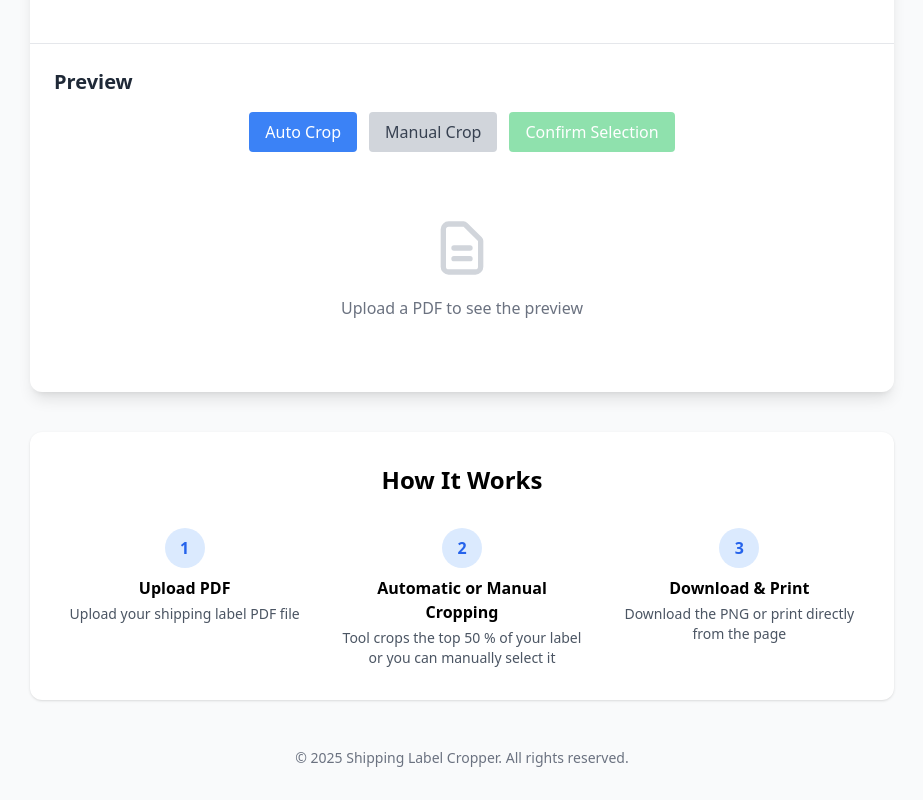
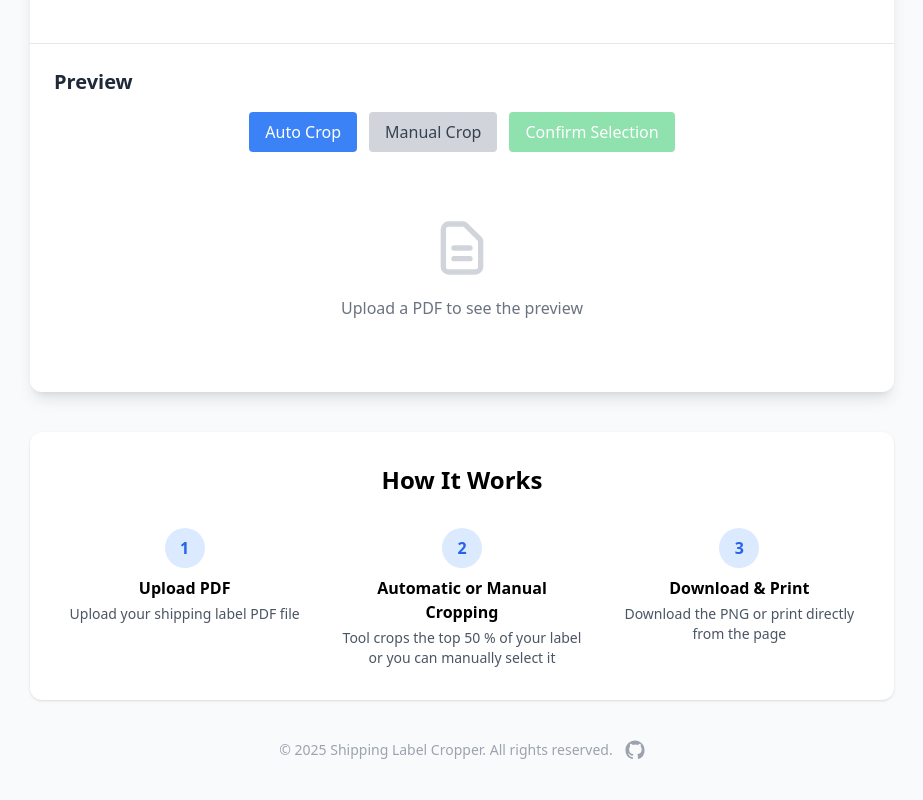
Before and after one commit to tatujan/Cropr, a plain HTML site: page index.html in a window 1280 px wide. Shown: the part 509-1309 px from the top of the page, without its empty margins (178-1101 px from the left). Drawn offline with nearby package versions, Linux system fonts and the light colour scheme; a script that the page names is missing.

Commit message:
link to repo added

```diff
--- a/index.html
+++ b/index.html
@@ -246,9 +246,29 @@
             </div>
         </section>
         <!----------- Footer ---------------------------------->
-        <footer class="mt-12 text-center text-gray-500 text-sm">
-            <p>© 2025 Shipping Label Cropper. All rights reserved.</p>
+        <footer class="mt-10 flex items-center justify-center gap-3 text-gray-400 text-sm">
+            <span>© 2025 Shipping Label Cropper. All rights reserved.</span>
+
+            <!-- GitHub link -->
+            <a href="https://github.com/tatujan/Cropr"
+               target="_blank" rel="noopener"
+               class="text-gray-400 hover:text-gray-600 transition">
+                <!-- GitHub “mark” icon -->
+                <svg xmlns="http://www.w3.org/2000/svg"
+                     viewBox="0 0 24 24" fill="currentColor"
+                     class="w-5 h-5">
+                    <path fill-rule="evenodd" clip-rule="evenodd"
+                          d="M12 .5C5.658.5.5 5.657.5 12a11.5 11.5 0 008 10.94c.6.11.82-.26.82-.58
+                             0-.29-.01-1.06-.02-2.08-3.26.71-3.95-1.57-3.95-1.57-.55-1.39-1.34-1.76-1.34-1.76-1.1-.75.08-.74.08-.74
+                             1.22.09 1.87 1.25 1.87 1.25 1.08 1.85 2.83 1.32 3.53 1.01.11-.78.42-1.32.76-1.62-2.6-.3-5.33-1.31-5.33-5.85
+                             0-1.29.46-2.35 1.22-3.18-.12-.3-.53-1.52.12-3.17 0 0 .99-.32 3.25 1.21a11.3 11.3 0 015.92 0c2.26-1.53
+                             3.25-1.21 3.25-1.21.66 1.65.24 2.87.12 3.17.76.83 1.22 1.89 1.22 3.18 0 4.55-2.74 5.54-5.35
+                             5.83.43.37.81 1.1.81 2.22 0 1.6-.02 2.89-.02 3.28 0 .32.22.7.83.58A11.5 11.5 0 0023.5 12C23.5
+                             5.657 18.343.5 12 .5z"/>
+                </svg>
+            </a>
         </footer>
+
     </div>
 
 
```
